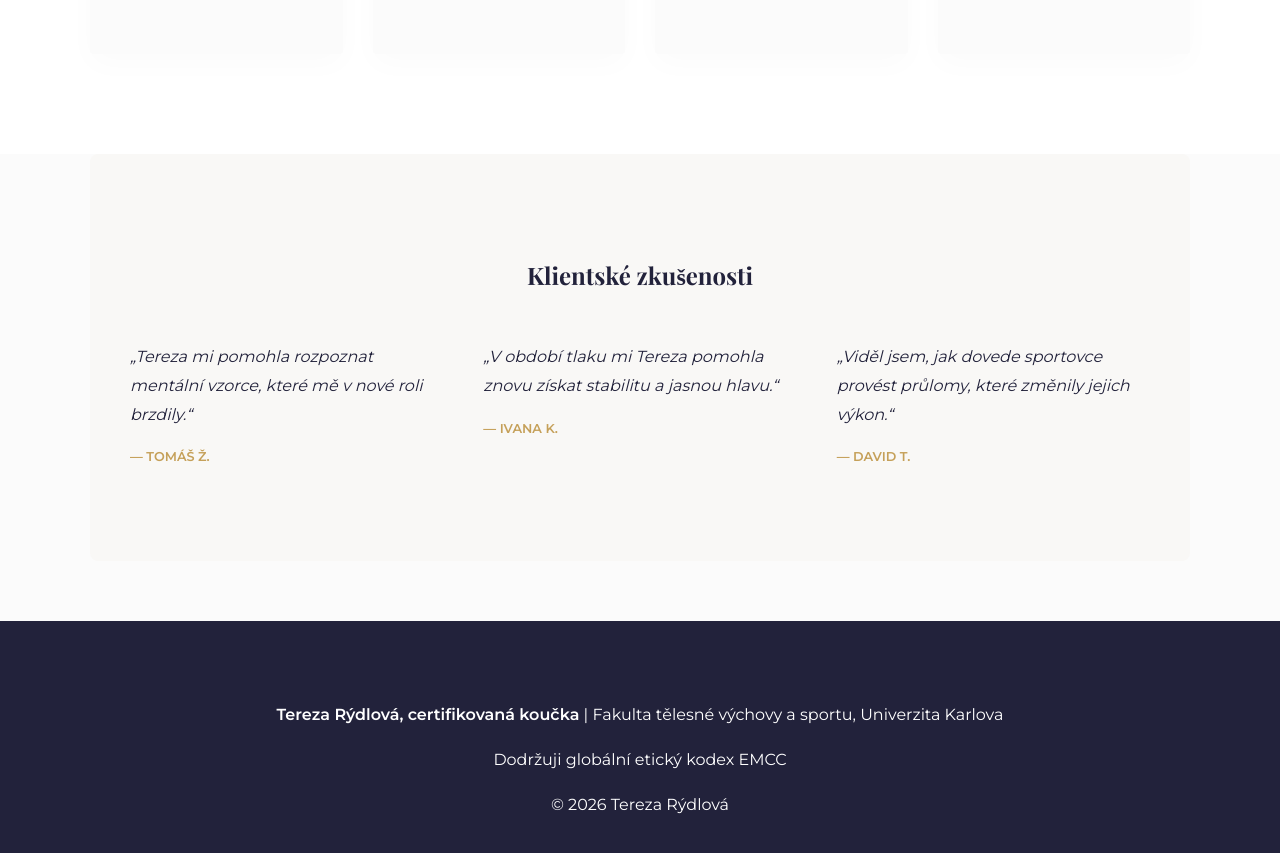
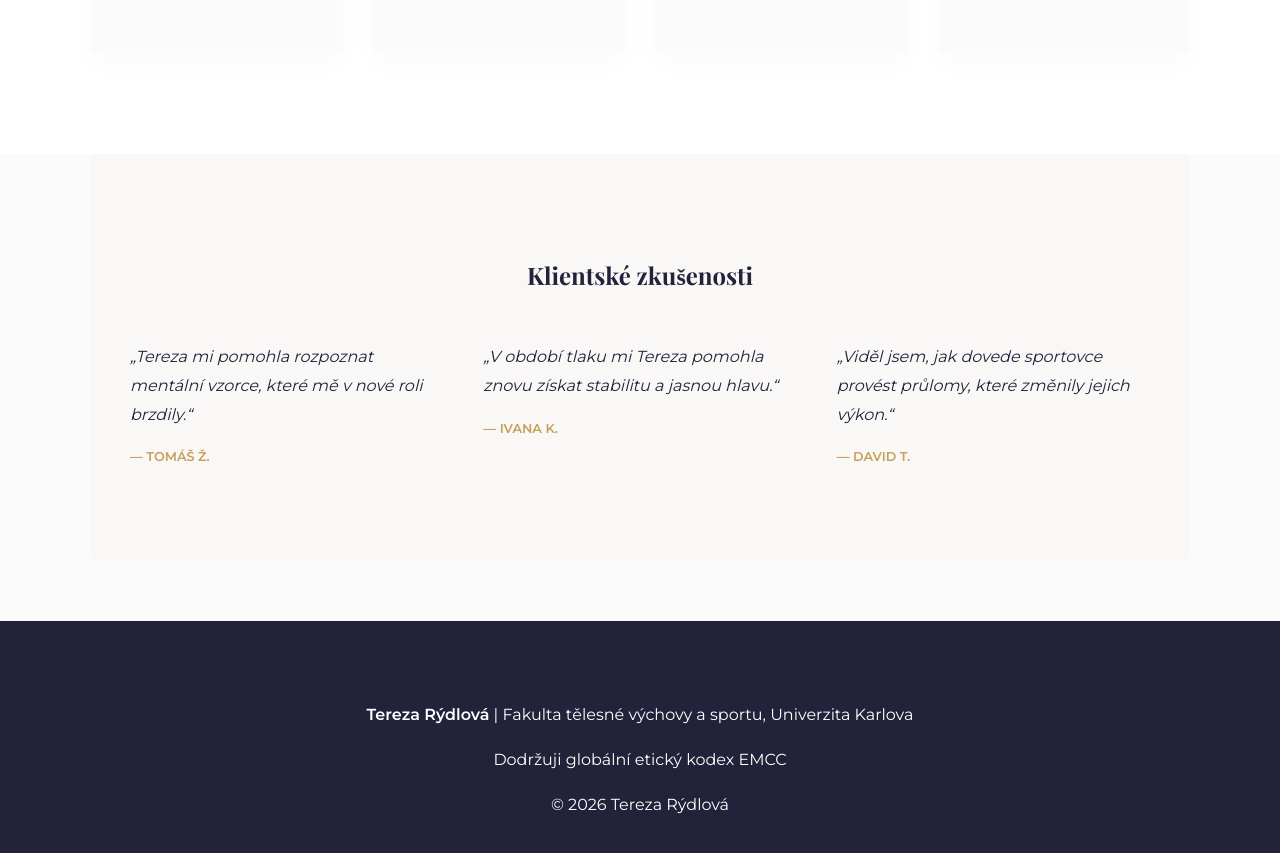
Before and after one commit to westleyovercash/tereza-rydlova, a Jekyll site: the page built from index.md, in a window 1280 px wide and 900 px high, scrolled down 1364 px. Shown: the top 853 px of the window. Built offline with Jekyll 4.4.1, drawn with Linux system fonts in a browser that asks for light colours.

Commit message:
Update default.html

```diff
--- a/_layouts/default.html
+++ b/_layouts/default.html
@@ -3,21 +3,23 @@
 <head>
   <meta charset="UTF-8">
   <meta name="viewport" content="width=device-width, initial-scale=1.0">
-  <title>{{ page.title }} | Tereza Rýdlová, certifikovaná koučka</title>
+  <title>{{ page.title }} | Tereza Rýdlová</title>
   <link rel="stylesheet" href="{{ '/assets/css/style.css' | relative_url }}">
 </head>
 <body>
 
   <header>
+    <div class="container">
       <nav class="navbar">
         <div class="logo">TEREZA RÝDLOVÁ</div>
         <ul class="nav-links">
           <li><a href="{{ '/' | relative_url }}">Domů</a></li>
-        <li><a href="{{ '/about' | relative_url }}">O mně</a></li>
+          <li><a href="{{ '/o-mne' | relative_url }}">O mně</a></li>
           <li><a href="{{ '/sluzby' | relative_url }}">Služby</a></li>
           <li><a href="{{ '/kontakt' | relative_url }}">Kontakt</a></li>
         </ul>
       </nav>
+    </div>
   </header>
 
   <main>
@@ -25,10 +27,12 @@
   </main>
 
   <footer>
+    <div class="container">
       <div class="footer-content">
-      <p><strong>Tereza Rýdlová, certifikovaná koučka</strong> | Fakulta tělesné výchovy a sportu, Univerzita Karlova</p>
+        <p><strong>Tereza Rýdlová</strong> | Fakulta tělesné výchovy a sportu, Univerzita Karlova</p>
         <p>Dodržuji globální etický kodex EMCC</p>
         <p>&copy; {{ "now" | date: "%Y" }} Tereza Rýdlová</p>
+      </div>
     </div>
   </footer>
 
```
Lines whose indentation alone changed are shown as unchanged.
